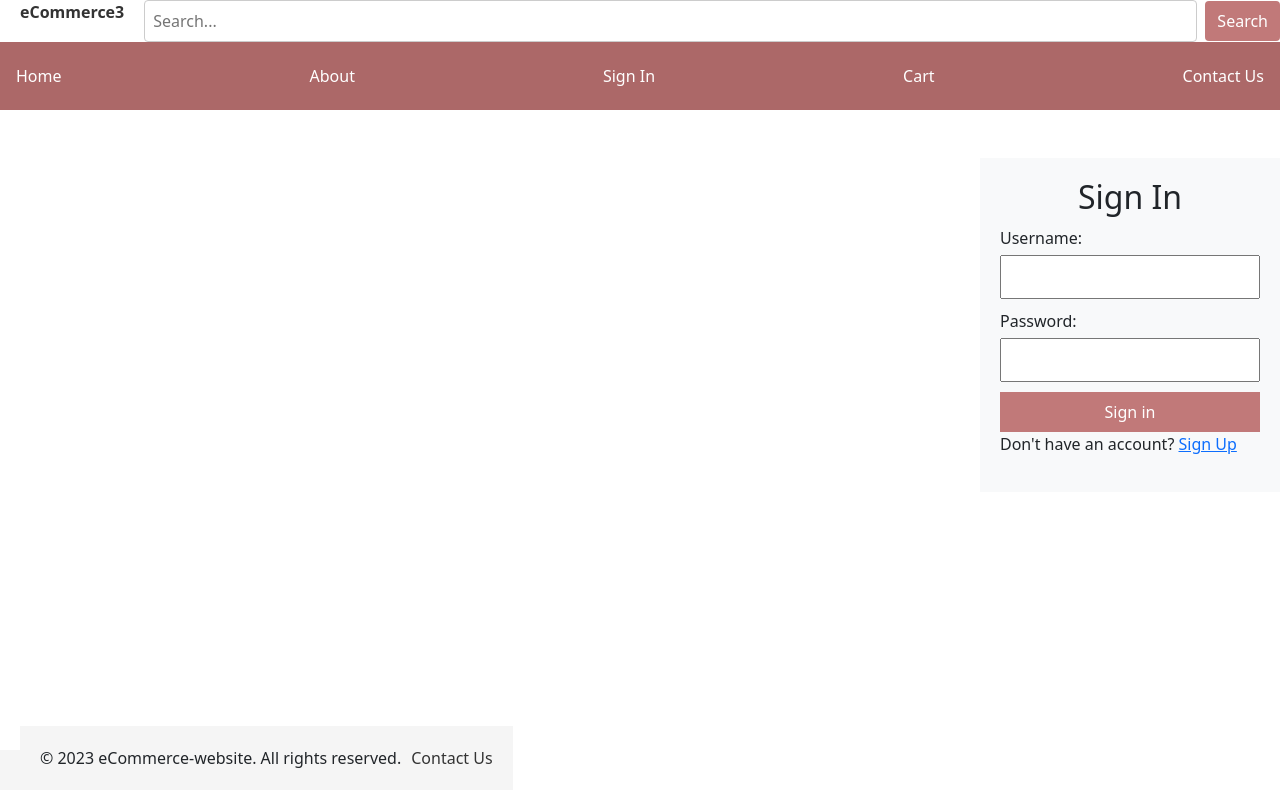
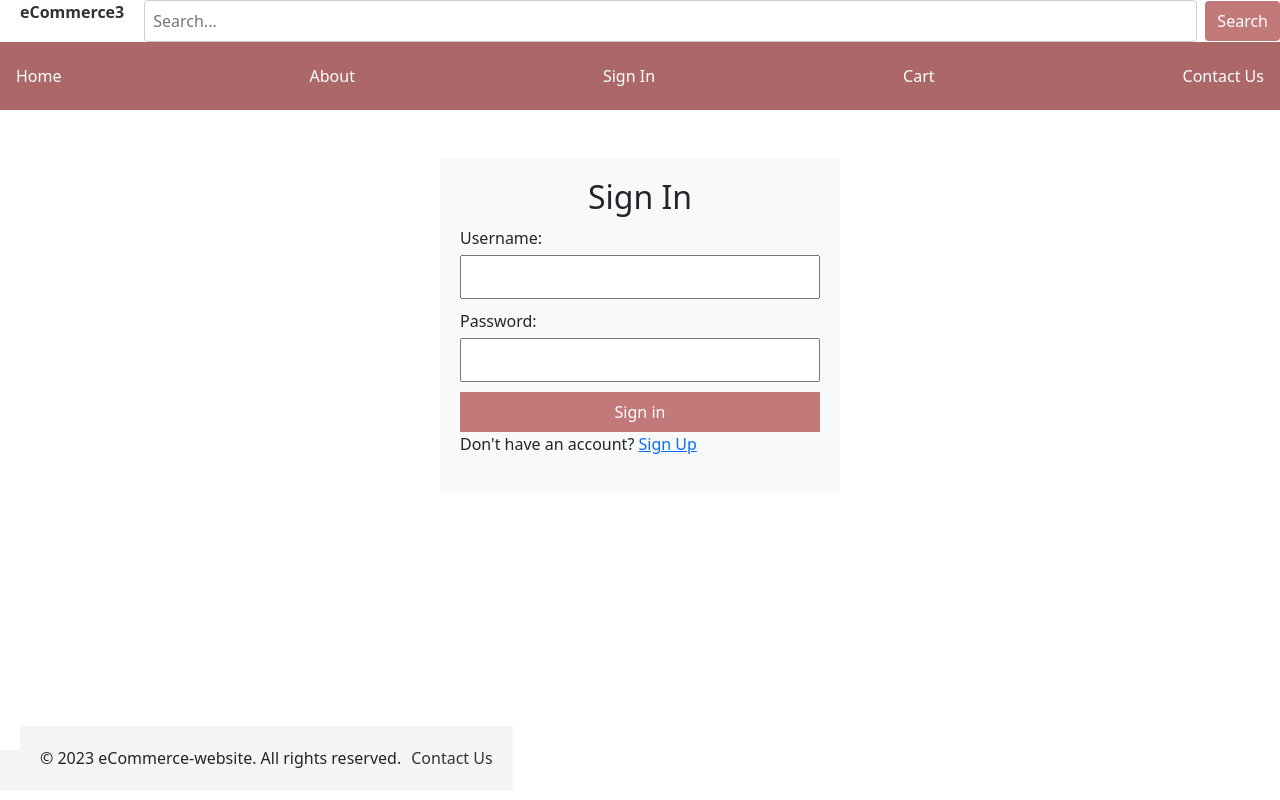
Before and after one commit to aghared/Ecommerce-website, a React (Create React App) app in the folder ecommerce-website/: page / in a window 1280 px wide. Built offline with nearby package versions, Linux system fonts and the light colour scheme.

Commit message:
added pro. to move sign in to the center of the page

```diff
--- a/ecommerce-website/src/CSS/signin-page.css
+++ b/ecommerce-website/src/CSS/signin-page.css
@@ -1,8 +1,15 @@
+/* for aside bar */
+.sign_container {
+    display: flex;
+    justify-content: center;
+    align-items: center;
+  }
+
 .aside-bar {
-    float: right;
+    /* float: right; */
     background-color: #f8f9fa;
     padding: 20px;
-    width: 300px;
+    width: 400px;
 }
 
 #sign {
```
